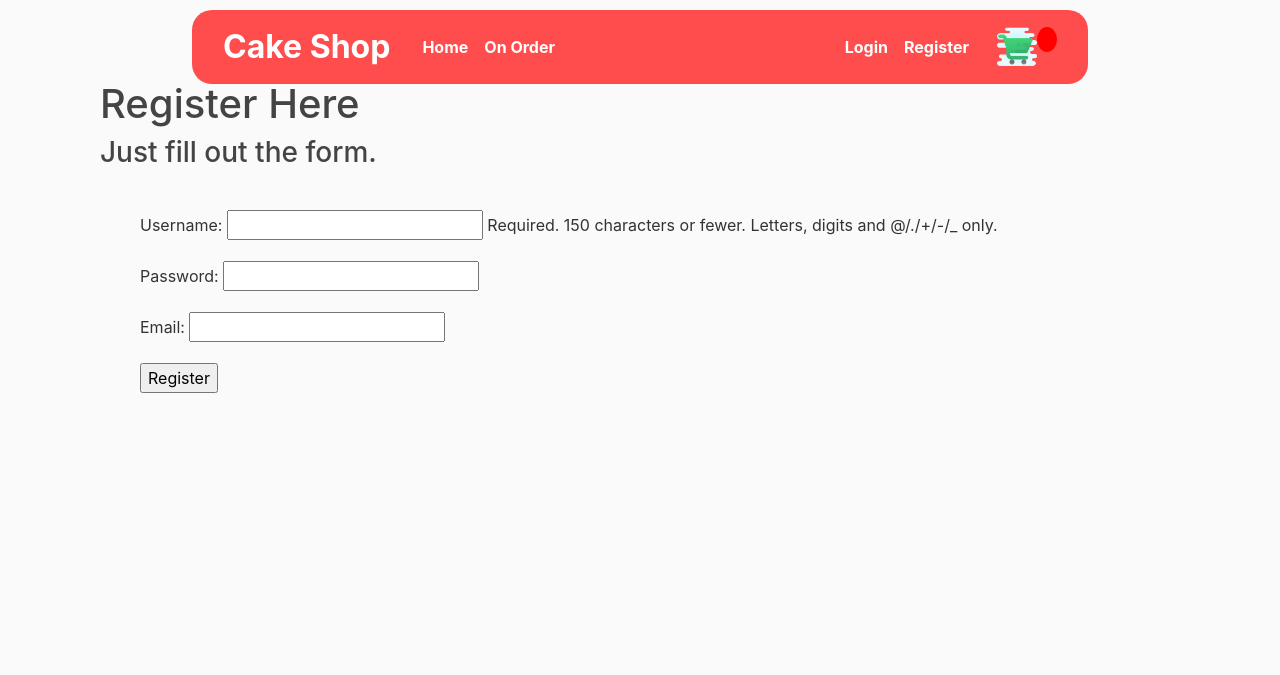
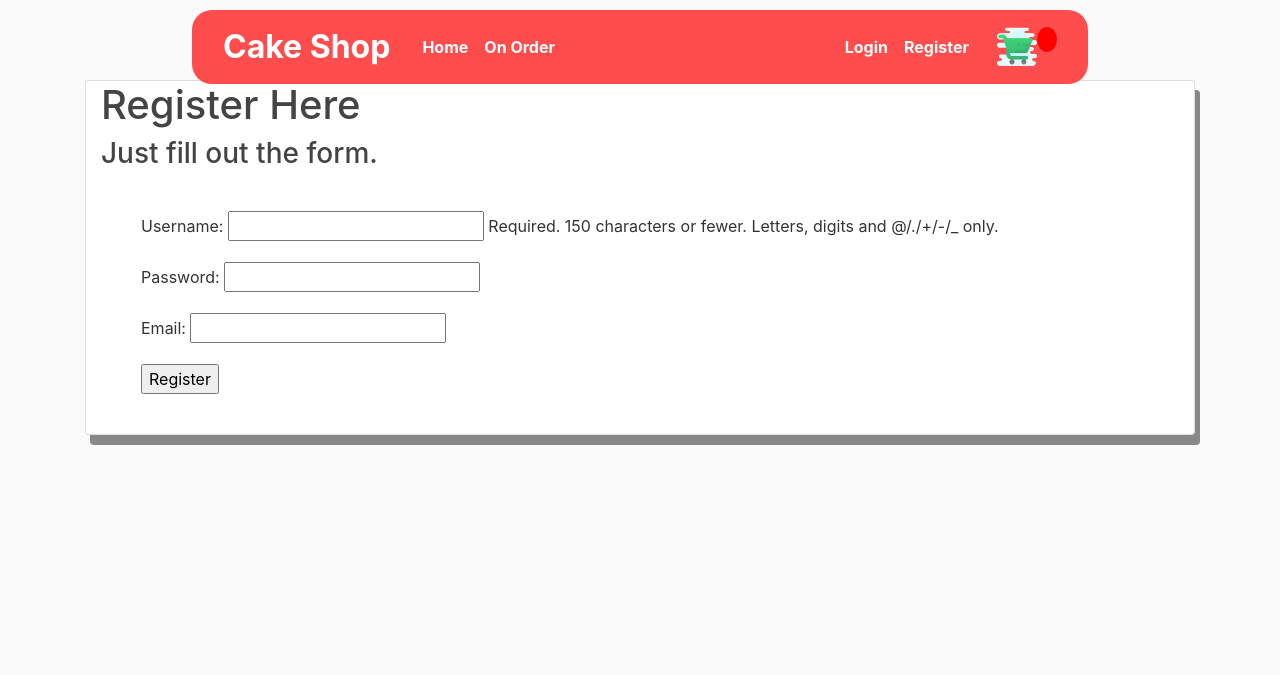
Before and after one commit to manjiri13/final-cake, a Django app: page /register/ in a window 1280 px wide. Shown: the top 675 px of the page. Run offline with Django 3.2, Linux system fonts and the light colour scheme; some libraries are stand-ins or nearby versions.

Commit message:
register page fixed

```diff
--- a/static/css/style.css
+++ b/static/css/style.css
@@ -136,7 +136,7 @@ input[type="radio"] {
   /* card Login */
   .card-login{
     text-align: center;
-    box-shadow: 5px 10px #888888;
+      box-shadow: 5px 10px #888888;
   }
 
   .no-margin{
@@ -146,3 +146,6 @@ input[type="radio"] {
     margin: 20px;
     padding: 20px;
   }
+  .register{
+    text-align: left;
+  }
--- a/templates/store/register.html
+++ b/templates/store/register.html
@@ -1,5 +1,5 @@
 {% extends 'base.html' %} {% load static %} {% block content %}
-<div class="container">
+<div class="container card card-login register">
     <div class="register">
         <h1>Register Here</h1>
         <h3>Just fill out the form.</h3>
```
